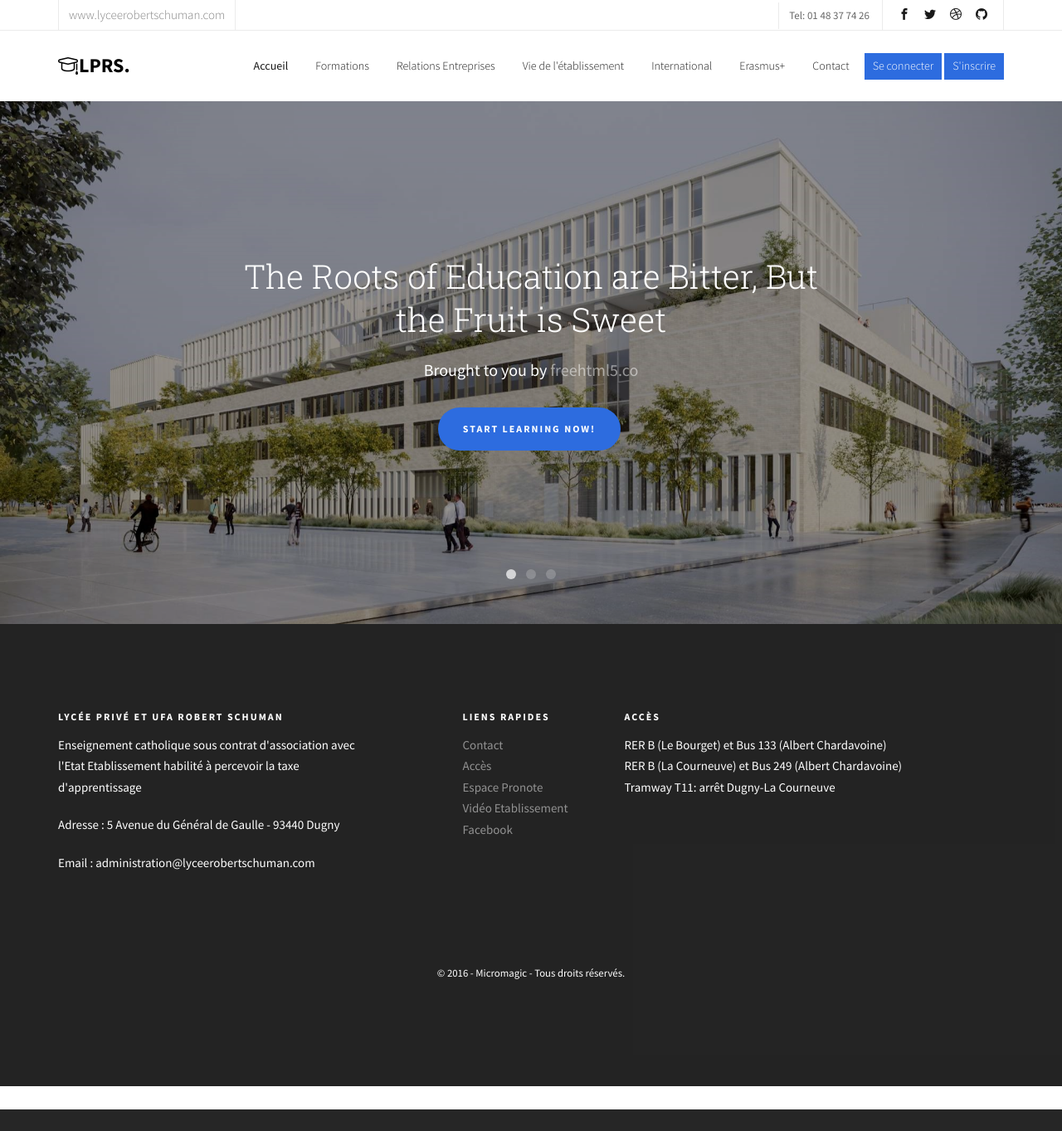
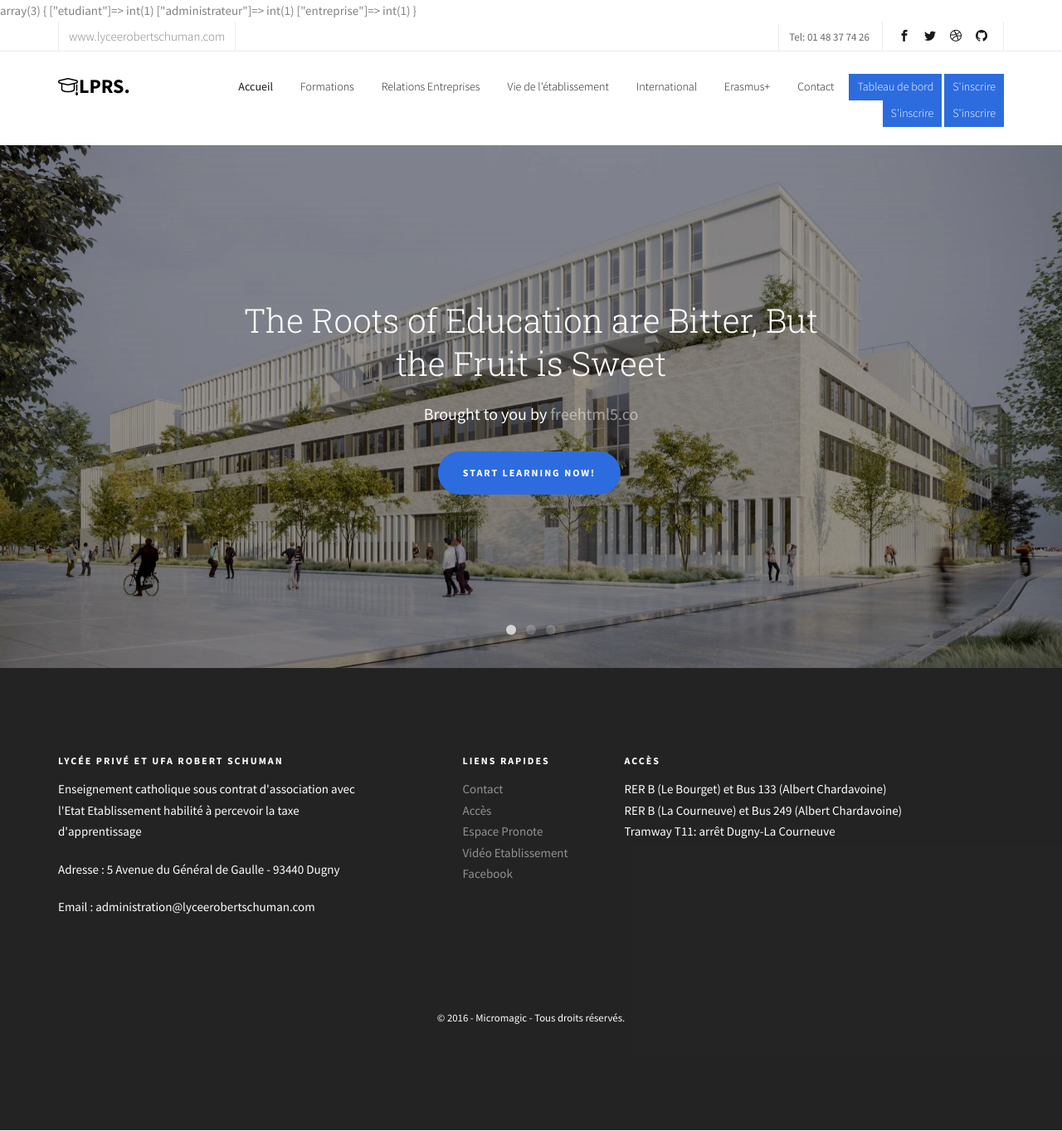
Before and after one commit to anais015/ProjetLprs7, a PHP site: page / in a window 1280 px wide. Shown: the whole page at 83% size. Before the commit the page ends 1337 px from the top, so only its background shows below. Run offline with PHP 8.4, Linux system fonts and the light colour scheme; the visitor is signed in with stand-in values (Sample User, id 1); some libraries are stand-ins or nearby versions; some web fonts are replaced.

Commit message:
Modification des boutons lors d'une session active. Ajout des dans la navbar des pages admin.

```diff
--- a/index.php
+++ b/index.php
@@ -1,4 +1,23 @@
-<?php?>
+<?php
+session_start();
+var_dump($_SESSION);
+$button = "<li class='btn-cta'><a href='src/view/connexion.php'><span>Se connecter</span></a></li>
+           <li class='btn-cta'><a href='src/view/inscription.php'><span>S'inscrire</span></a></li>";
+if (isset($_SESSION['administrateur'])){
+    $button = "<li class='btn-cta'><a href='src/view/administration/vueadmin.php'><span>Tableau de bord</span></a></li>
+               <li class='btn-cta'><a href='src/view/administration/deconnexion.php'><span>S'inscrire</span></a></li>";
+}
+
+if (isset($_SESSION['etudiant'])){
+    $button .= "<!--<li class='btn-cta'><a href='src/view/connexion.php'><span>Se connecter</span></a></li>-->
+                <li class='btn-cta'><a href='src/view/etudiant/deconnexion.php'><span>S'inscrire</span></a></li>";
+}
+
+if (isset($_SESSION['entreprise'])){
+    $button .= "<!--<li class='btn-cta'><a href='src/view/connexion.php'><span>Se connecter</span></a></li>-->
+                <li class='btn-cta'><a href='src/view/etudiant/deconnexion.php'><span>S'inscrire</span></a></li>";
+}
+?>
 
 
 
@@ -124,10 +143,8 @@
                             <li><a href="#">Vie de l'établissement</a></li>
                             <li><a href="#">International</a></li>
                             <li><a href="#">Erasmus+</a></li>
-
-                            <li><a href="#">Contact</a></li>
-                            <li class="btn-cta"><a href="src/view/connexion.php"><span>Se connecter</span></a></li>
-                            <li class="btn-cta"><a href="src/view/inscription.php"><span>S'inscrire</span></a></li>
+                            <li><a href='#'>Contact</a></li>
+                            <?=$button?>
                         </ul>
                     </div>
                 </div>
--- a/src/view/administration/ajoutsalle.php
+++ b/src/view/administration/ajoutsalle.php
@@ -93,8 +93,8 @@ $salle = new Salle(array());
                             <li><a href="#">Erasmus+</a></li>
 
                             <li><a href="#">Contact</a></li>
-                            <li class="btn-cta"><a href="../../../src/view/connexion.php"><span>Se connecter</span></a></li>
-                            <li class="btn-cta"><a href="../../../src/view/inscription.php"><span>S'inscrire</span></a></li>
+                            <li class='btn-cta'><a href='../../../src/view/administration/vueadmin.php'><span>Tableau de bord</span></a></li>
+                            <li class='btn-cta'><a href='../../../src/view/administration/deconnexion.php'><span>S'inscrire</span></a></li>
                         </ul>
                     </div>
                 </div>
--- a/src/view/administration/ajouttypeoffre.php
+++ b/src/view/administration/ajouttypeoffre.php
@@ -93,8 +93,8 @@ $typeoffre = new Type(array());
                             <li><a href="#">Erasmus+</a></li>
 
                             <li><a href="#">Contact</a></li>
-                            <li class="btn-cta"><a href="../../../src/view/connexion.php"><span>Se connecter</span></a></li>
-                            <li class="btn-cta"><a href="../../../src/view/inscription.php"><span>S'inscrire</span></a></li>
+                            <li class='btn-cta'><a href='../../../src/view/administration/vueadmin.php'><span>Tableau de bord</span></a></li>
+                            <li class='btn-cta'><a href='../../../src/view/administration/deconnexion.php'><span>S'inscrire</span></a></li>
                         </ul>
                     </div>
                 </div>
--- a/src/view/administration/attributionsalle.php
+++ b/src/view/administration/attributionsalle.php
@@ -114,8 +114,8 @@ if (count($pendingevents)>=1){
                             <li><a href="#">Erasmus+</a></li>
 
                             <li><a href="#">Contact</a></li>
-                            <li class="btn-cta"><a href="../../../src/view/connexion.php"><span>Se connecter</span></a></li>
-                            <li class="btn-cta"><a href="../../../src/view/inscription.php"><span>S'inscrire</span></a></li>
+                            <li class='btn-cta'><a href='../../../src/view/administration/vueadmin.php'><span>Tableau de bord</span></a></li>
+                            <li class='btn-cta'><a href='../../../src/view/administration/deconnexion.php'><span>S'inscrire</span></a></li>
                         </ul>
                     </div>
                 </div>
--- a/src/view/administration/gestionsalle.php
+++ b/src/view/administration/gestionsalle.php
@@ -100,8 +100,8 @@ $table .= "</tbody></table>";
                             <li><a href="#">Erasmus+</a></li>
 
                             <li><a href="#">Contact</a></li>
-                            <li class="btn-cta"><a href="../../../src/view/connexion.php"><span>Se connecter</span></a></li>
-                            <li class="btn-cta"><a href="../../../src/view/inscription.php"><span>S'inscrire</span></a></li>
+                            <li class='btn-cta'><a href='../../../src/view/administration/vueadmin.php'><span>Tableau de bord</span></a></li>
+                            <li class='btn-cta'><a href='../../../src/view/administration/deconnexion.php'><span>S'inscrire</span></a></li>
                         </ul>
                     </div>
                 </div>
--- a/src/view/administration/gestiontypeoffre.php
+++ b/src/view/administration/gestiontypeoffre.php
@@ -108,8 +108,8 @@ $table .= "</tbody></table>";
                             <li><a href="#">Erasmus+</a></li>
 
                             <li><a href="#">Contact</a></li>
-                            <li class="btn-cta"><a href="../../../src/view/connexion.php"><span>Se connecter</span></a></li>
-                            <li class="btn-cta"><a href="../../../src/view/inscription.php"><span>S'inscrire</span></a></li>
+                            <li class='btn-cta'><a href='../../../src/view/administration/vueadmin.php'><span>Tableau de bord</span></a></li>
+                            <li class='btn-cta'><a href='../../../src/view/administration/deconnexion.php'><span>S'inscrire</span></a></li>
                         </ul>
                     </div>
                 </div>
--- a/src/view/administration/validationcompte.php
+++ b/src/view/administration/validationcompte.php
@@ -106,8 +106,8 @@ if (count($pendingaccounts)>=1){
                             <li><a href="#">Erasmus+</a></li>
 
                             <li><a href="#">Contact</a></li>
-                            <li class="btn-cta"><a href="../../../src/view/connexion.php"><span>Se connecter</span></a></li>
-                            <li class="btn-cta"><a href="../../../src/view/inscription.php"><span>S'inscrire</span></a></li>
+                            <li class='btn-cta'><a href='../../../src/view/administration/vueadmin.php'><span>Tableau de bord</span></a></li>
+                            <li class='btn-cta'><a href='../../../src/view/administration/deconnexion.php'><span>S'inscrire</span></a></li>
                         </ul>
                     </div>
                 </div>
--- a/src/view/administration/vueadmin.php
+++ b/src/view/administration/vueadmin.php
@@ -1,4 +1,5 @@
 <?php
+session_start();
 require_once "../../model/bdd/Bdd.php";
 require_once "../../model/Utilisateur.php";
 require_once "../../model/entreprise/Entreprise.php";
@@ -17,6 +18,7 @@ if(isset($_SESSION['id_admin'])){
 }else{
     $page = "Vous n'êtes pas connecté en tant qu'administrateur";
 }
+var_dump($_SESSION);
 ?>
 <html lang="fr">
 <head>
@@ -106,8 +108,8 @@ if(isset($_SESSION['id_admin'])){
                                 <li><a href="#">Erasmus+</a></li>
 
                                 <li><a href="#">Contact</a></li>
-                                <li class="btn-cta"><a href="../../../src/view/connexion.php"><span>Se connecter</span></a></li>
-                                <li class="btn-cta"><a href="../../../src/view/inscription.php"><span>S'inscrire</span></a></li>
+                                <li class='btn-cta'><a href='../../../src/view/administration/vueadmin.php'><span>Tableau de bord</span></a></li>
+                                <li class='btn-cta'><a href='../../../src/view/administration/deconnexion.php'><span>S'inscrire</span></a></li>
                             </ul>
                         </div>
                     </div>
```
Also changed, not shown: src/view/administration/deconnexion.php (added, +7 -0 lines).
